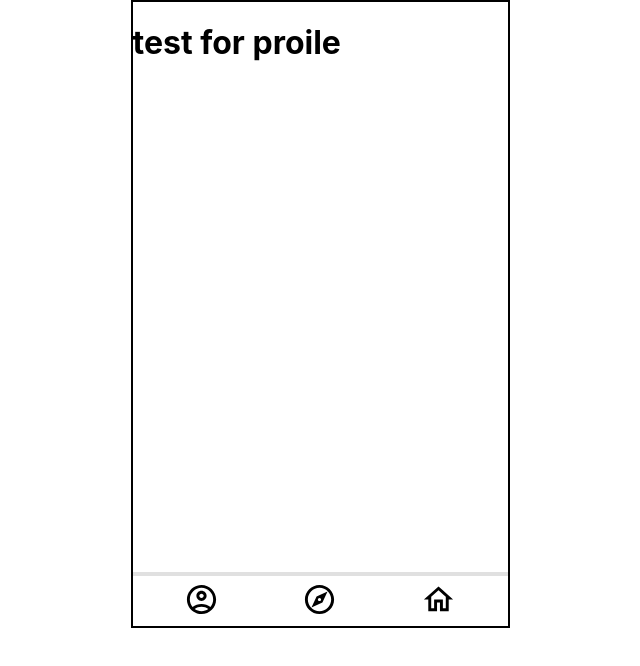
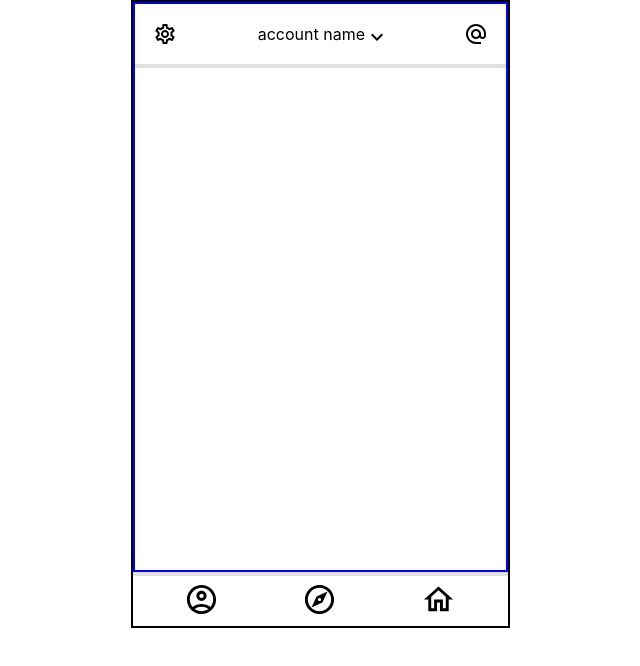
Before and after one commit to koroush-97/mini-insta1, a React (Create React App) app: page /profile in a window 1280 px wide. Shown: the top 666 px of the page, without its empty margins (320-960 px from the left). Built offline with nearby package versions, Linux system fonts and the light colour scheme; the HTML template or start-up script is replaced by a standard one.

Commit message:
profile topbar

```diff
--- /dev/null
+++ b/src/components/Topbarprofile/Topbarprofile.css
@@ -0,0 +1,15 @@
+.Topbarprofile{
+display: grid;
+grid-template-columns: auto auto auto;
+grid-template-rows: 60px;
+}
+
+
+
+.account-name{
+    display: flex; align-items: center; cursor: pointer; margin-left: 30px;
+}
+
+.iconeKeybord{
+    display: flex; align-items: center; cursor: pointer; margin-top: 5px ;
+}
--- /dev/null
+++ b/src/components/Topbarprofile/Topbarprofile.jsx
@@ -0,0 +1,29 @@
+import React from 'react'
+import './Topbarprofile.css'
+import { Box } from '@mui/material'
+import SettingsOutlinedIcon from '@mui/icons-material/SettingsOutlined';
+import KeyboardArrowDownOutlinedIcon from '@mui/icons-material/KeyboardArrowDownOutlined';
+import AlternateEmailIcon from '@mui/icons-material/AlternateEmail';
+import Divider from '@mui/material/Divider';
+
+
+export default function Topbarprofile() {
+  return (
+    <>
+    <div className='Topbarprofile'>
+        <Box sx={{ padding: "18px" }} >
+          <SettingsOutlinedIcon sx={{ cursor: "pointer" }} />
+        </Box>
+        <Box sx={{ padding: "10px" , display: "flex"}} >
+          <Box className="account-name" ><p>account name</p></Box>
+          <Box className="iconeKeybord" > <KeyboardArrowDownOutlinedIcon/> </Box>
+        </Box>
+        <Box sx={{ padding: "18px" , display: "flex" , justifyContent: "end"}} >
+          <AlternateEmailIcon sx={{ cursor: "pointer" }}/>
+        </Box>
+
+    </div>
+    <Divider sx={{ borderWidth: "2px" }}/>
+    </>
+  )
+}
--- a/src/pages/Profile/Profile.css
+++ b/src/pages/Profile/Profile.css
@@ -1,4 +1,9 @@
 .Profile-container{
+    flex: 1;
     display: flex;
-    flex: 1;
+    flex-direction: column;
+    margin: 0;
+    padding: 0;
+    height: 100%;
+    border: 2px solid blue;
 }
--- a/src/pages/Profile/Profile.js
+++ b/src/pages/Profile/Profile.js
@@ -1,10 +1,14 @@
 import React from 'react'
 import './Profile.css'
+import { Box } from '@mui/material'
+import Topbarprofile from '../../components/Topbarprofile/Topbarprofile'
 
 export default function Profile() {
   return (
     <div className='Profile-container'>
-      <h1>test for proile</h1>
+      <Box className="profile-container-page">
+        <Topbarprofile />
+      </Box>
     </div>
   )
 }
```
